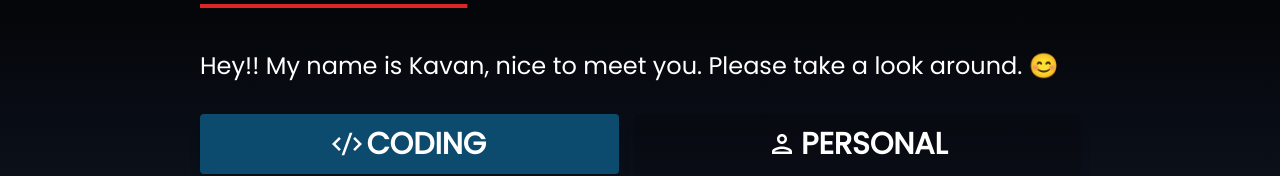
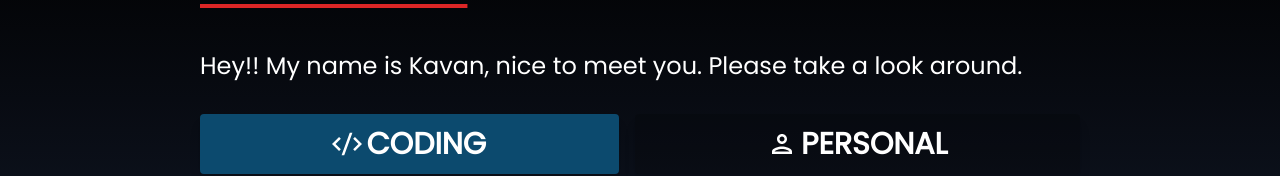
Before and after one commit to Ka1Thakkar/portfolio-2, a Next.js app: page /about in a window 1280 px wide. Shown: the part 162-338 px from the top of the page. Built offline with nearby package versions, Linux system fonts and the light colour scheme.

Commit message:
Update about/page.tsx

```diff
--- a/src/app/about/page.tsx
+++ b/src/app/about/page.tsx
@@ -47,7 +47,7 @@ export default function About() {
             initial={{opacity:0, y:-40}}
             animate={{opacity:1, y:0}}
             transition={{duration:1, delay:0.2}}
-            className='text-white text-2xl lg:px-20 xl:px-40 2xl:px-80 pb-5'> Hey!! My name is Kavan, nice to meet you. Please take a look around. 😊</motion.h2>
+            className='text-white text-2xl lg:px-20 xl:px-40 2xl:px-80 pb-5'> Hey!! My name is Kavan, nice to meet you. Please take a look around.</motion.h2>
             <motion.div
             initial={{opacity:0, y:-40}}
             animate={{opacity:1, y:0}}
```
